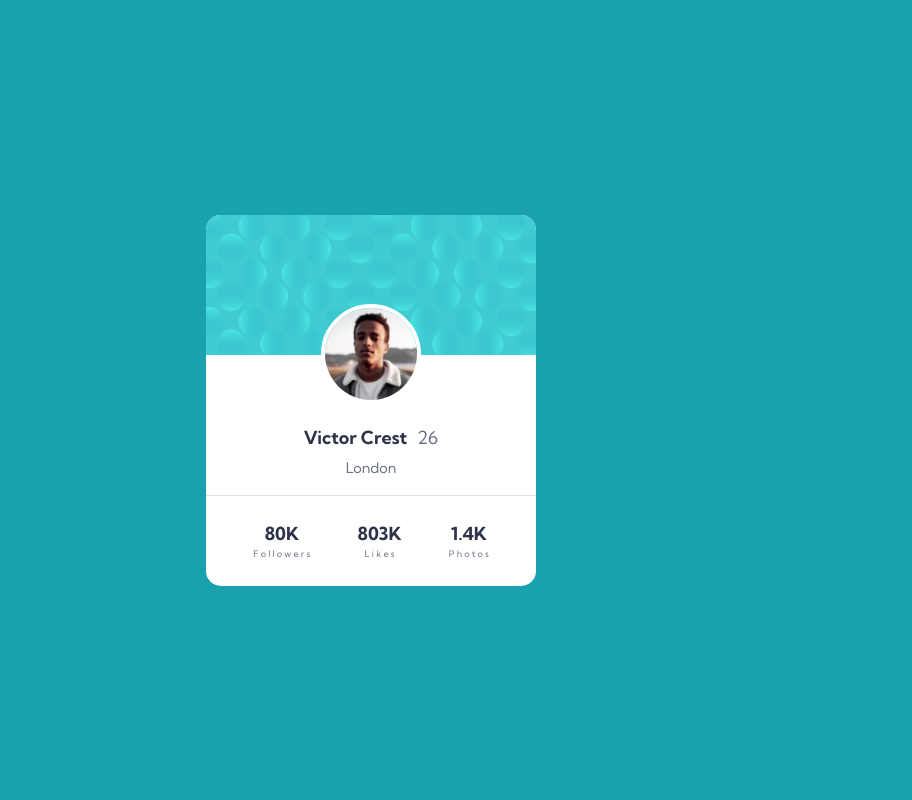
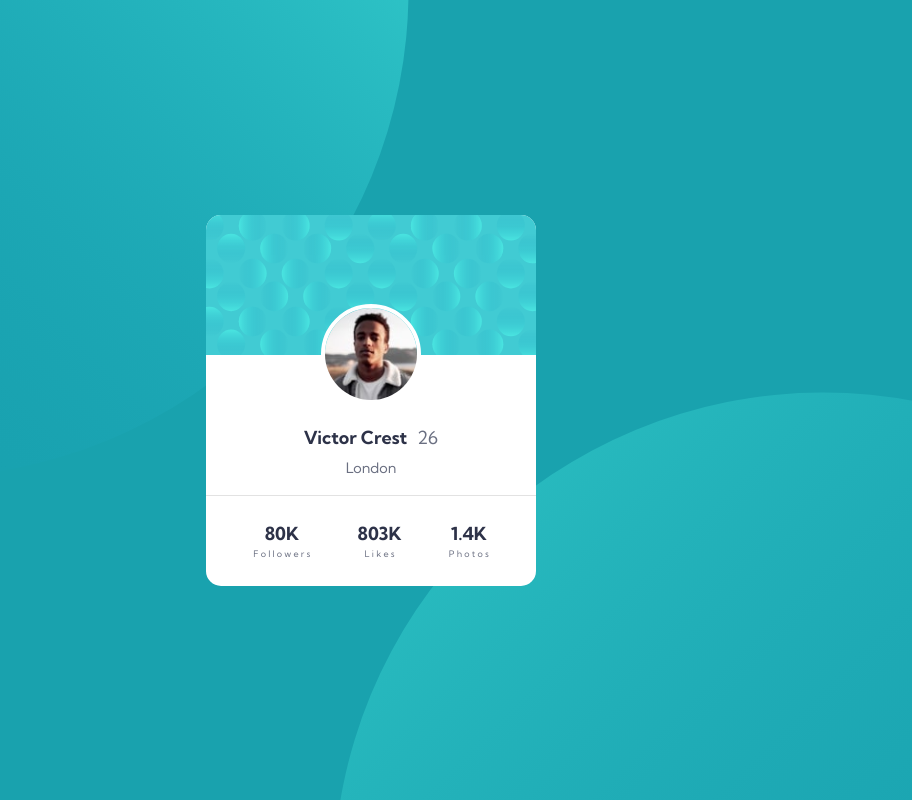
Before and after one commit to reza-sjdn/profile-card-component, a plain HTML site: page index.html in a window 1280 px wide. Shown: the whole page, without its empty margins (269-1181 px from the left). Drawn offline with Linux system fonts and the light colour scheme.

Commit message:
added background image

```diff
--- a/style.css
+++ b/style.css
@@ -20,6 +20,10 @@ body {
     font-family: 'Kumbh Sans', sans-serif;
     background-color: var(--dark-cyan);
     min-height: 100vh;
+    background-image: url("./images/bg-pattern-top.svg"),
+        url("./images/bg-pattern-bottom.svg");
+    background-repeat: no-repeat, no-repeat;
+    background-position: top -550px left -780px, bottom -630px right -780px;
 }
 
 .flex-center {
@@ -114,3 +118,11 @@ hr {
     font-weight: 400;
     color: var(--dark-grayish-blue);
 }
+
+
+
+@media (min-width: 900px) {
+    body {
+        background-position: top -500px left -300px, bottom -570px right -300px;
+    }
+}
```
Also changed, not shown: desktop-screenshot.jpg, mobile-screenshot.jpg.
